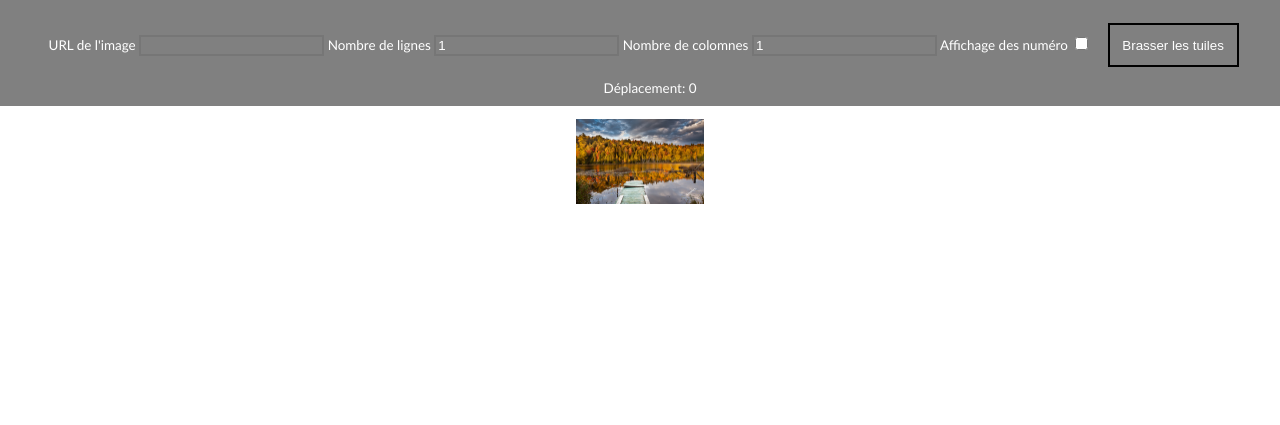
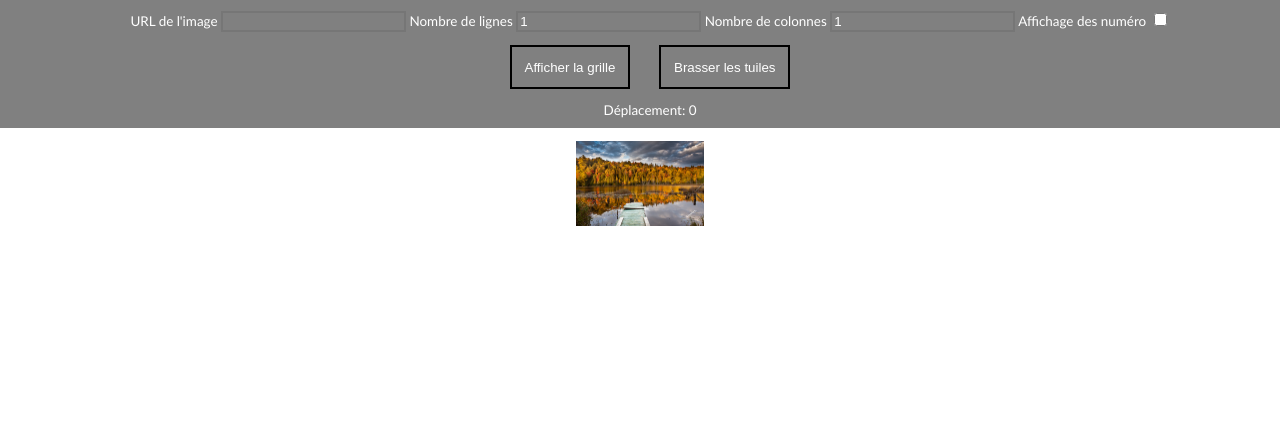
Before and after one commit to mousse-tache/ift3225, a PHP site: page / in a window 1280 px wide. Shown: the part 92-517 px from the top of the page. Run offline with PHP 8.4, Linux system fonts and the light colour scheme.

Commit message:
génère la table et choisi une image

```diff
--- a/tp2/index.html
+++ b/tp2/index.html
@@ -24,11 +24,13 @@
             <input type="url" id="url">
             <label>Nombre de lignes</label>
             <input type="number" id="rows" min="1" value="1">
-            <label>Nombre de colomnes</label>
+            <label>Nombre de colonnes</label>
             <input type="number" id="columns" min="1" value="1">
             <label>Affichage des numéro</label>
-            <input type="checkbox" id="affichernuméro">
-            <input type="submit" id="brassertuiles" value="Brasser les tuiles">
+            <input type="checkbox" id="affichernuméro"></br>
+
+            <input type="button" id="afficher" value="Afficher la grille">
+            <input type="button" id="brassertuiles" value="Brasser les tuiles">
             <div>
             <span>Déplacement:</span>
             <span id="score">0</span>
@@ -36,6 +38,9 @@
         </form>
 
         <img src="public/images/paysage.jpeg" id="thumbnail" class="thumbnail"\>
+        <div id="tablewrapper">
+
+        </div>
     </div>
 
     <footer>
--- a/tp2/public/css/style.css
+++ b/tp2/public/css/style.css
@@ -90,9 +90,19 @@ input {
 
 }
 
-#brassertuiles {
+#brassertuiles, #afficher {
 	margin:1%;
 	padding: 1%;
 	color:white;
 	background-color:grey;
 }
+
+table {width:70%;
+margin: auto;}
+td {
+	display: inline-block;
+	border: 1px black solid;
+	min-height:50px;
+
+
+}
--- a/tp2/public/js/form.js
+++ b/tp2/public/js/form.js
@@ -1,8 +1,48 @@
 
 $(document).ready(function(){
+	/*
+	var score = 0
+
+	function() scorechange {
+		score++;
+		$('#score').val(score);
+	}
+	*/
 
 	$('#url').on('change', function() {
 		var url = $('#url').val();
 		$('#thumbnail').attr('src', url );
 	});
+
+	$('#afficher').click(function() {
+
+		$('#tablewrapper *').remove();
+
+		var r = $('#rows').val();
+		var c = $('#columns').val();
+
+		var divtable = document.getElementById('#tablewrapper');
+		var table = document.createElement('table');
+
+		for (var i = 1; i <= r; i++) {
+
+		    var tr = document.createElement('tr');
+
+			for (var j = 1; j <= c; j++) {
+				var td = document.createElement('td');
+				td.id = 'r'+i+'c'+j;
+				tr.appendChild(td);
+			}
+
+		    table.appendChild(tr);
+
+		}
+		$('#tablewrapper').append(table);
+
+		$('#tablewrapper td').attr('width', 99/c+'%');
+
+	});
+
+	//$('#columns').on('change', genGrid());
+
 });
```
